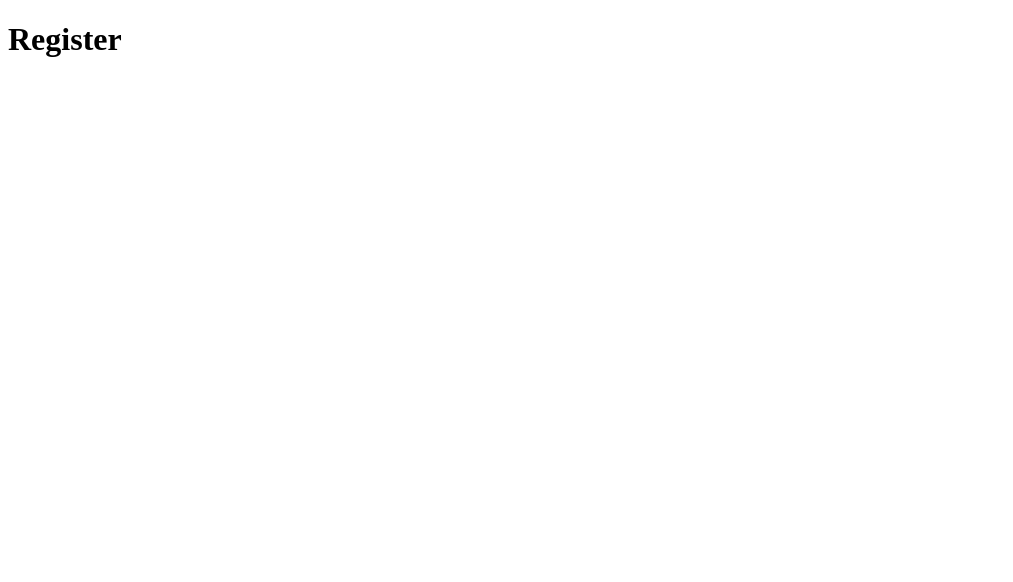
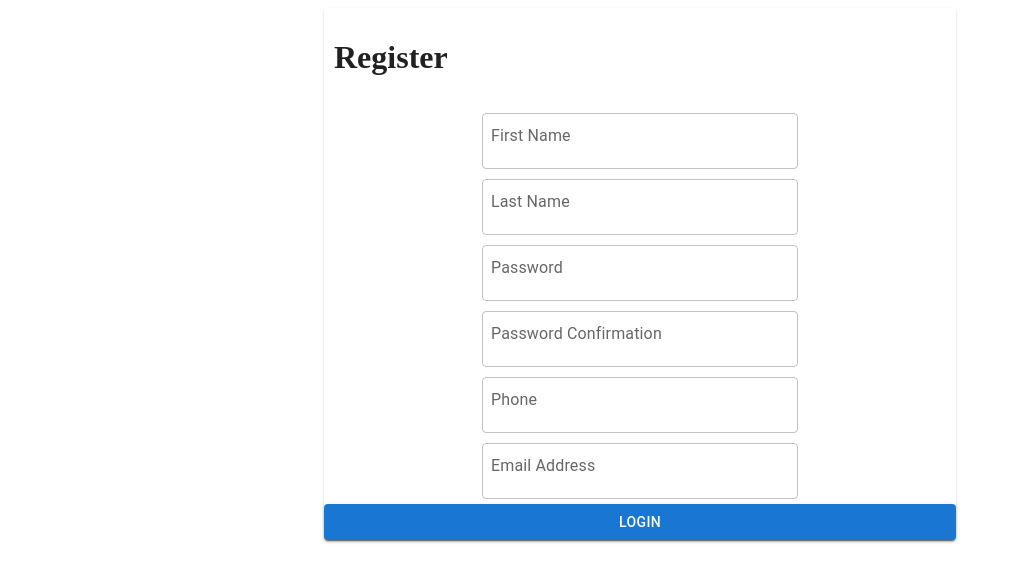
Before and after one commit to charlietlyons/VitaTrack-Web, a React app: page /register in a window 1280 px wide. Shown: the top 582 px of the page, without its empty margins (0-1013 px from the left). Built offline with nearby package versions, Linux system fonts and the light colour scheme.

Commit message:
Register page, styled components

```diff
--- a/package.json
+++ b/package.json
@@ -17,7 +17,8 @@
     "html-webpack-plugin": "^5.5.1",
     "react": "^18.2.0",
     "react-dom": "^18.2.0",
-    "react-router-dom": "^6.11.2"
+    "react-router-dom": "^6.11.2",
+    "styled-components": "^6.0.4"
   },
   "devDependencies": {
     "@babel/core": "^7.22.1",
--- a/src/client/BackendClient.js
+++ b/src/client/BackendClient.js
@@ -1,10 +1,13 @@
+const url = "http://localhost:3000";
+const headers = {
+  "Content-Type": "application/json",
+};
+
 const BackendClient = {
   login: (username, password, loginSuccessHandler, loginFailureHandler) => {
-    fetch("http://localhost:3000/verify-user", {
+    fetch(`${url}/verify-user`, {
       method: "POST",
-      headers: {
-        "Content-Type": "application/json",
-      },
+      headers: headers,
       body: JSON.stringify({ user: username, password: password }),
     })
       .then((response) => {
@@ -15,17 +18,31 @@ const BackendClient = {
         }
       })
       .then((data) => {
-        localStorage.setItem("token", data.token);
-        loginSuccessHandler(true);
+        if (data) {
+          localStorage.setItem("token", data?.token);
+          loginSuccessHandler(true);
+        }
       });
   },
 
+  register: (formData, registerSuccessHandler, registerFailureHandler) => {
+    fetch(`${url}/register-user`, {
+      method: "POST",
+      headers: headers,
+      body: JSON.stringify(formData),
+    }).then((response) => {
+      if (response.status === 200) {
+        registerSuccessHandler();
+      } else {
+        registerFailureHandler("Unable to register user");
+      }
+    });
+  },
+
   verifyToken: (token, callback) => {
-    fetch("http://localhost:3000/verify-token", {
+    fetch(`${url}/verify-token`, {
       method: "POST",
-      headers: {
-        "Content-Type": "application/json",
-      },
+      headers: headers,
       body: JSON.stringify({ token: token }),
     }).then((response) => {
       if (response.status === 200) {
--- a/src/components/Register.jsx
+++ b/src/components/Register.jsx
@@ -1,11 +1,133 @@
-import React from "react";
+import React, { useCallback, useReducer, useState } from "react";
+import { useNavigate } from "react-router-dom";
+import { Paper, Button } from "@mui/material";
+import { Heading1 } from "./common/Headings";
+import { StyledTextField } from "./common/Inputs";
+import RegisterFormReducer from "../reducers/RegisterFormReducer";
+import BackendClient from "../client/BackendClient";
 
-const Home = () => {
+import {
+  SET_FIRST,
+  SET_LAST,
+  SET_EMAIL,
+  SET_PASSWORD,
+  SET_CONFIRM_PASSWORD,
+  SET_PHONE,
+} from "../components/common/constants";
+
+const Register = () => {
+  const [error, setError] = useState("");
+  const navigate = useNavigate();
+  const [formData, dispatch] = useReducer(RegisterFormReducer, {
+    first: "",
+    last: "",
+    email: "",
+    password: "",
+    passwordConfirmation: "",
+    phone: "",
+  });
+
+  const { password, passwordConfirmation } = formData;
+
+  const formChangeHandler = useCallback((e) => {
+    e.preventDefault();
+    dispatch({ type: e.target.id, payload: e.target.value });
+  }, []);
+
+  const submitHandler = useCallback(
+    (e) => {
+      e.preventDefault();
+      // add phone, email validation
+      console.log(formData.password + ":" + formData.passwordConfirmation);
+      if (password !== passwordConfirmation) {
+        setError("Passwords do not match");
+      } else {
+        setError("");
+        const body = {
+          first: formData.first,
+          last: formData.last,
+          email: formData.email,
+          password: formData.password,
+          phone: formData.phone,
+        };
+        localStorage.setItem("token", "");
+        BackendClient.register(body, () => navigate("/login"), setError);
+      }
+    },
+    [formData]
+  );
+
+  const submitOnEnterHandler = useCallback(
+    (e) => {
+      if (e.keyCode === 13) {
+        console.log("submit");
+        submitHandler(e);
+      }
+    },
+    [formData]
+  );
+
   return (
-    <div>
-      <h1>Register</h1>
-    </div>
+    <Paper
+      sx={{
+        display: "flex",
+        margin: "auto",
+        width: "50%",
+        flexDirection: "column",
+      }}
+    >
+      <Heading1>Register</Heading1>
+      <StyledTextField
+        id={SET_FIRST}
+        label="First Name"
+        value={formData.first}
+        onChange={(event) => formChangeHandler(event)}
+        onKeyDown={submitOnEnterHandler}
+        width="50%"
+      ></StyledTextField>
+      <StyledTextField
+        id={SET_LAST}
+        label="Last Name"
+        value={formData.last}
+        onChange={(event) => formChangeHandler(event)}
+        onKeyDown={submitOnEnterHandler}
+      ></StyledTextField>
+      <StyledTextField
+        id={SET_PASSWORD}
+        value={formData.password}
+        label="Password"
+        type="password"
+        onChange={(event) => formChangeHandler(event)}
+        onKeyDown={submitOnEnterHandler}
+      ></StyledTextField>
+      <StyledTextField
+        id={SET_CONFIRM_PASSWORD}
+        value={formData.passwordConfirmation}
+        label="Password Confirmation"
+        type="password"
+        onChange={(event) => formChangeHandler(event)}
+        onKeyDown={submitOnEnterHandler}
+      ></StyledTextField>
+      <StyledTextField
+        id={SET_PHONE}
+        label="Phone"
+        pattern="^\+?(\d{1,3})?[-. (]?\d{3}[-. )]?\d{3}[-. ]?\d{4}$"
+        onChange={(event) => formChangeHandler(event)}
+        onKeyDown={submitOnEnterHandler}
+      ></StyledTextField>
+      <StyledTextField
+        id={SET_EMAIL}
+        label="Email Address"
+        pattern="^[\w.-]+@[a-zA-Z_-]+?\.[a-zA-Z]{2,3}$"
+        onChange={(event) => formChangeHandler(event)}
+        onKeyDown={submitOnEnterHandler}
+      ></StyledTextField>
+      <Button variant="contained" onClick={submitHandler}>
+        Login
+      </Button>
+      {error ? <output>{error}</output> : <></>}
+    </Paper>
   );
 };
 
-export default Home;
+export default Register;
--- /dev/null
+++ b/src/components/common/Headings.jsx
@@ -0,0 +1,5 @@
+import styled from "styled-components";
+
+export const Heading1 = styled.h1`
+  padding: 10px;
+`;
--- /dev/null
+++ b/src/components/common/Inputs.jsx
@@ -0,0 +1,10 @@
+import styled from "styled-components";
+import { TextField } from "@mui/material";
+
+export const StyledTextField = styled(TextField)`
+  && {
+    width: 50%;
+    margin: auto;
+    padding: 5px;
+  }
+`;
--- /dev/null
+++ b/src/components/common/constants.js
@@ -0,0 +1,7 @@
+// Register Form Reducer Costants
+export const SET_FIRST = "firstname";
+export const SET_LAST = "lastname";
+export const SET_EMAIL = "email";
+export const SET_PASSWORD = "password";
+export const SET_CONFIRM_PASSWORD = "password-confirmation";
+export const SET_PHONE = "phone";
--- /dev/null
+++ b/src/reducers/RegisterFormReducer.js
@@ -0,0 +1,29 @@
+import {
+  SET_EMAIL,
+  SET_PASSWORD,
+  SET_CONFIRM_PASSWORD,
+  SET_PHONE,
+  SET_FIRST,
+  SET_LAST,
+} from "../components/common/constants";
+
+const RegisterFormReducer = (state, action) => {
+  switch (action.type) {
+    case SET_FIRST:
+      return { ...state, first: action.payload };
+    case SET_LAST:
+      return { ...state, last: action.payload };
+    case SET_EMAIL:
+      return { ...state, email: action.payload };
+    case SET_PASSWORD:
+      return { ...state, password: action.payload };
+    case SET_CONFIRM_PASSWORD:
+      return { ...state, passwordConfirmation: action.payload };
+    case SET_PHONE:
+      return { ...state, phone: action.payload };
+    default:
+      return state;
+  }
+};
+
+export default RegisterFormReducer;
```
